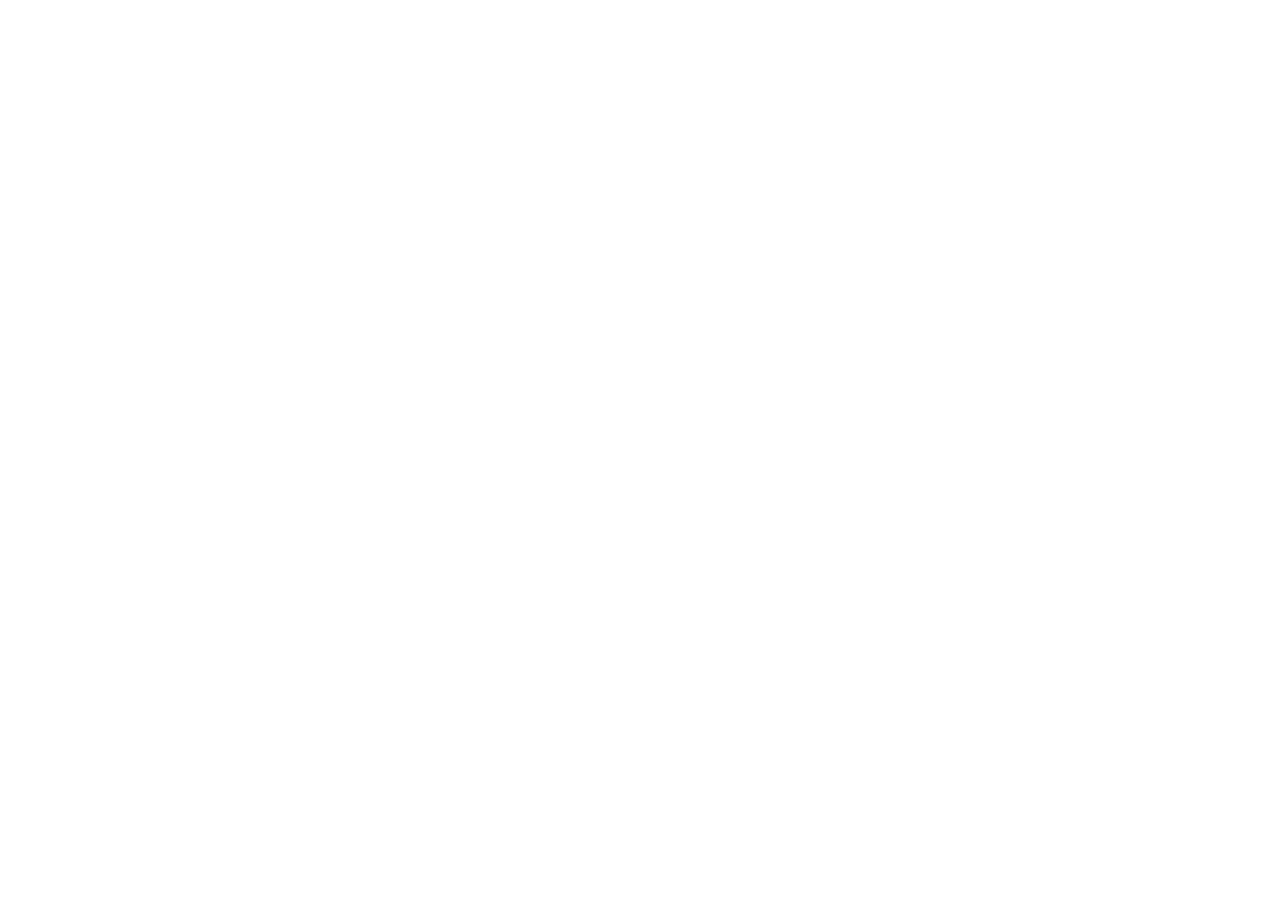
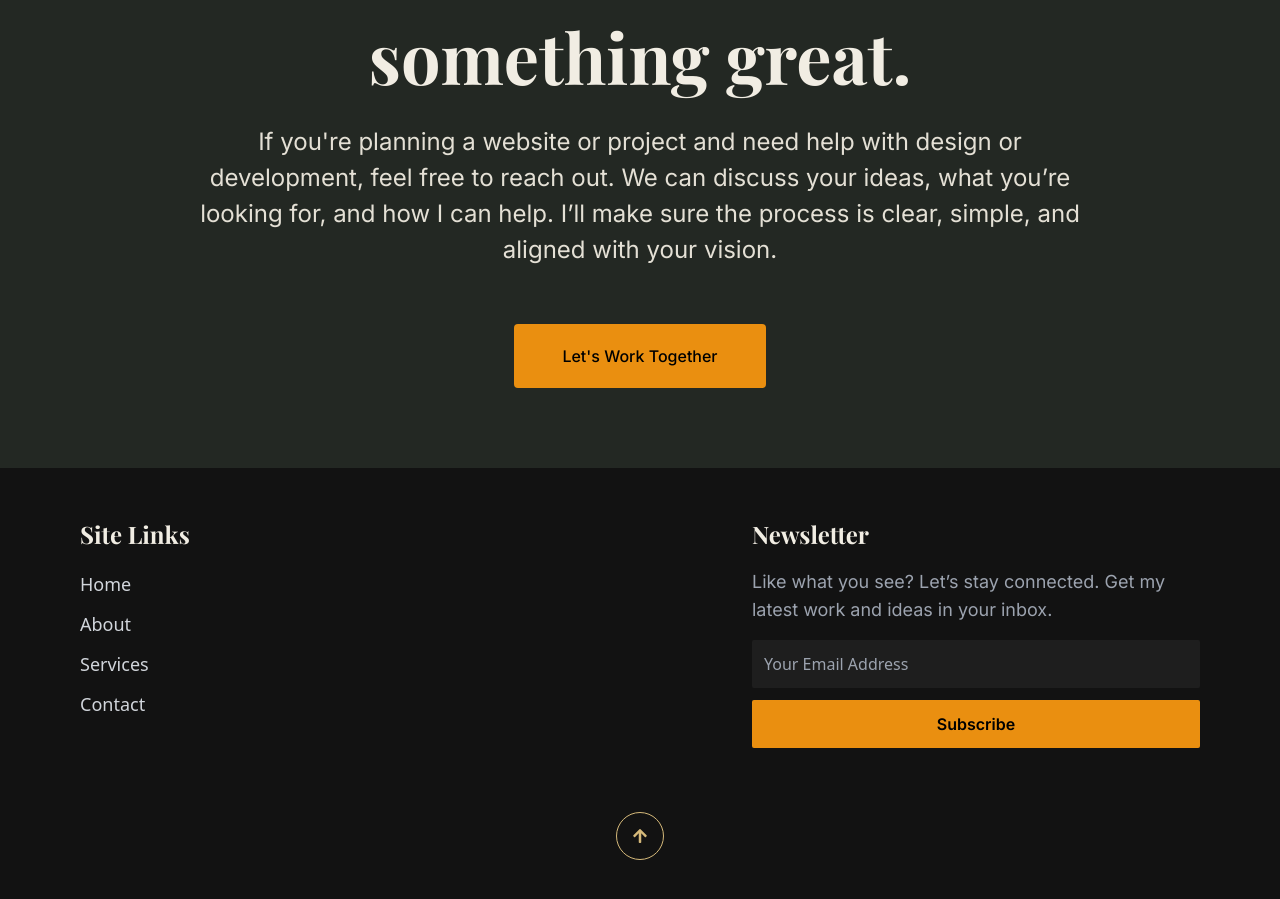
Before and after one commit to Pooja184/Portfolio, a React (Vite) app in the folder Frontend/: page / in a window 1280 px wide. Shown: the part 2992-3891 px from the top of the page. Before the commit the page ends 2837 px from the top, so only its background shows below. Built offline with nearby package versions, Linux system fonts and the light colour scheme.

Commit message:
Create Scrollbar function

```diff
--- a/Frontend/src/App.jsx
+++ b/Frontend/src/App.jsx
@@ -3,6 +3,11 @@ import { ToastContainer, toast } from 'react-toastify';
 import {Routes,Route} from 'react-router-dom'
 import Home from './pages/Home';
 import Navbar from './components/Navbar';
+import About from './pages/About';
+import Footer from './components/Footer';
+import Consultation from './components/Consultation';
+import ScrollToTop from './components/ScrollToTop';
+import Projects from './pages/Projects';
 
 
 const App = () => {
@@ -10,10 +15,14 @@ const App = () => {
     <div>
    <ToastContainer/>
      <Navbar/>
+     <ScrollToTop/>
      <Routes>
         <Route path='/' element={<Home/>}/>
-
+        <Route path='about' element={<About/>}/>
+        <Route path='/projects' element={<Projects/>}/>
      </Routes>
+     <Consultation/>
+     <Footer/>
     </div>
   )
 }
--- /dev/null
+++ b/Frontend/src/components/ScrollToTop.jsx
@@ -0,0 +1,14 @@
+import { useEffect } from "react";
+import { useLocation } from "react-router-dom";
+
+const ScrollToTop = () => {
+  const { pathname } = useLocation();
+
+  useEffect(() => {
+    window.scrollTo({ top: 0, behavior: "smooth" });
+  }, [pathname]);
+
+  return null;
+};
+
+export default ScrollToTop;
```
